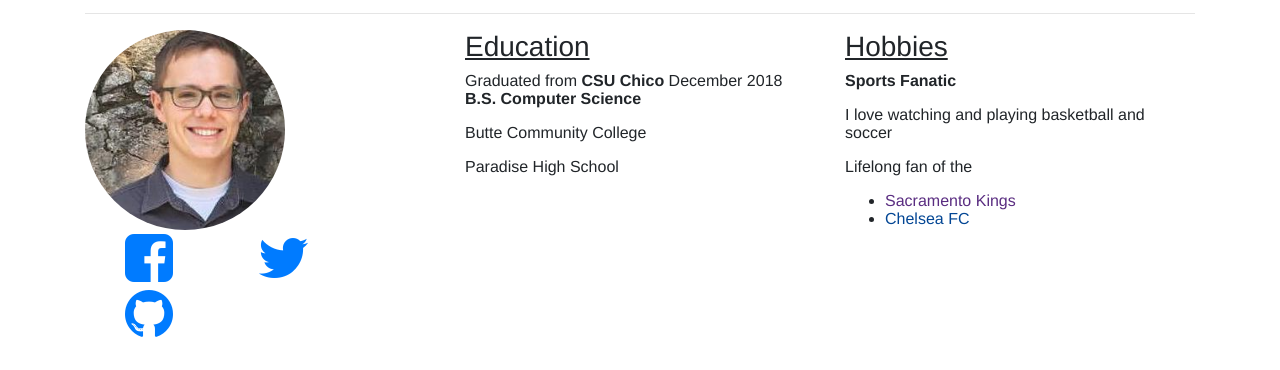
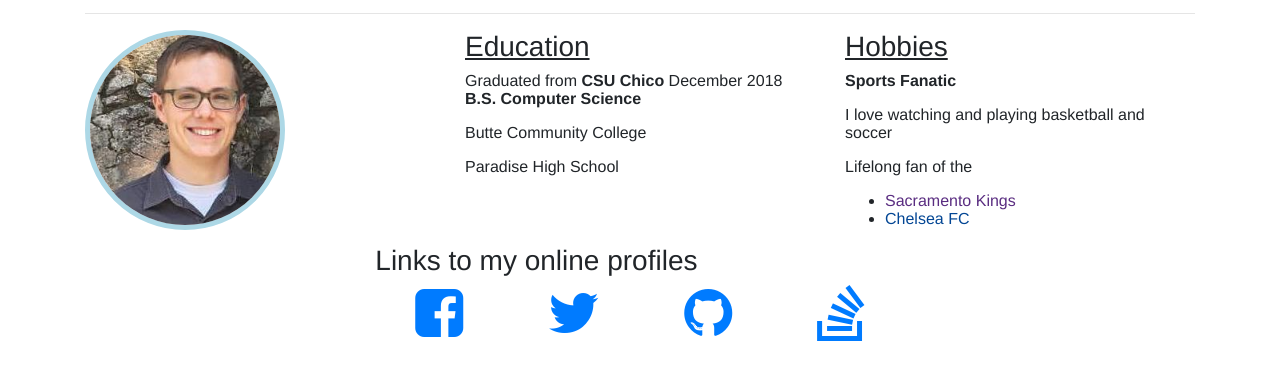
Before and after one commit to jrodowick/jrodowick.github.io, a plain HTML site: page index.html in a window 1280 px wide. Shown: the part 430-800 px from the top of the page. Drawn offline with nearby package versions, Linux system fonts and the light colour scheme.

Commit message:
Moves social icons/Adds border on personal iamge

```diff
--- a/index.html
+++ b/index.html
@@ -27,15 +27,7 @@
           <h2>About me</h2><hr>
           <div class="row">
             <div class="col-12 col-sm-12 col-md-4">
-              <img id="user_pic" src="images/profile_pic.jpg"
-                     alt=""
-                     width="200"
-                     height="200">
-              <div class="social">
-                <a href="https://www.facebook.com/jacob.rodowick" target="_blank" class="fa fa-facebook-square"></a>
-                <a href="https://twitter.com/jacobrodowick" target="_blank" class="fa fa-twitter"></a>
-                <a href="https://github.com/jrodowick" target="_blank" class="fa fa-github"></a>
-              </div>
+              <img id="user_pic" src="images/profile_pic.jpg" alt="">
             </div>
             <div class="col-12 col-sm-6 col-md-4">
               <h3><u>Education</u></h3>
@@ -57,6 +49,15 @@
                   <li><span class="chelsea">Chelsea FC</span></li>
                 </ul>
               </div>
+            </div>
+          </div>
+          <div class="row justify-content-center" >
+            <div class="social">
+              <h3>Links to my online profiles</h3>
+              <a href="https://www.facebook.com/jacob.rodowick" target="_blank" class="fa fa-facebook-square"></a>
+              <a href="https://twitter.com/jacobrodowick" target="_blank" class="fa fa-twitter"></a>
+              <a href="https://github.com/jrodowick" target="_blank" class="fa fa-github"></a>
+              <a href="https://stackoverflow.com/users/10938758/jacob-rodowick?tab=profile" target="_blank" class="fa fa-stack-overflow"></a>
             </div>
           </div>
           <br>
--- a/style.css
+++ b/style.css
@@ -37,6 +37,7 @@ h2 {
 
 /* PERSONAL INFO */
 .personal img {
+  border: 5px solid lightblue;
   border-radius: 100%;
   width:200px;
   height:200px;
```
